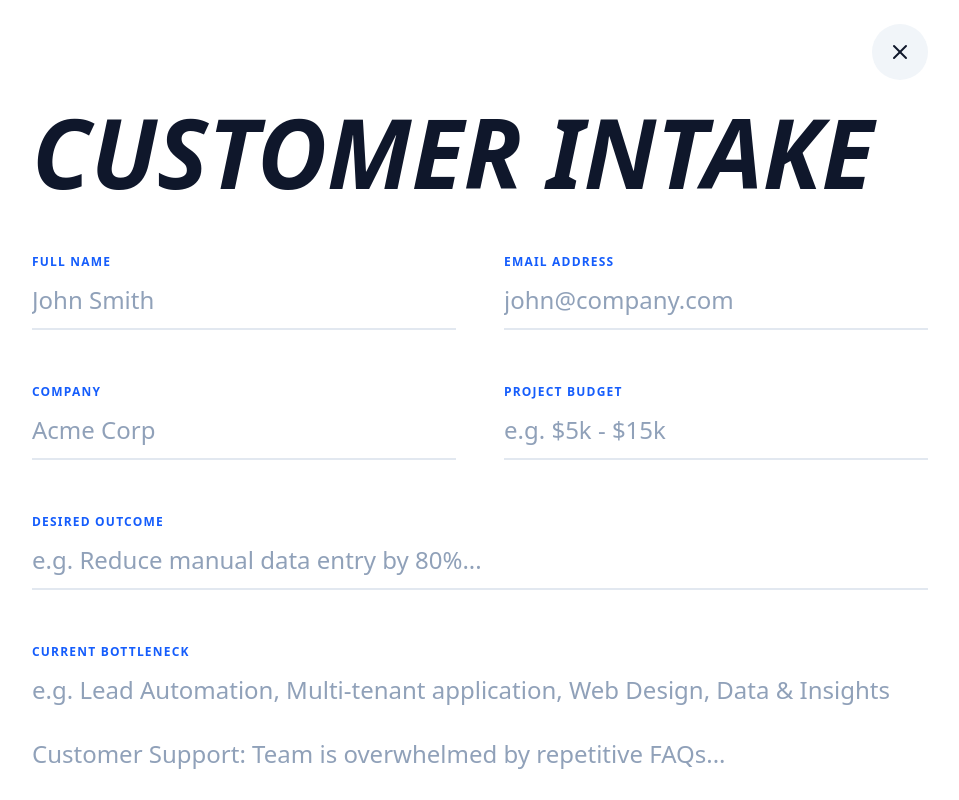
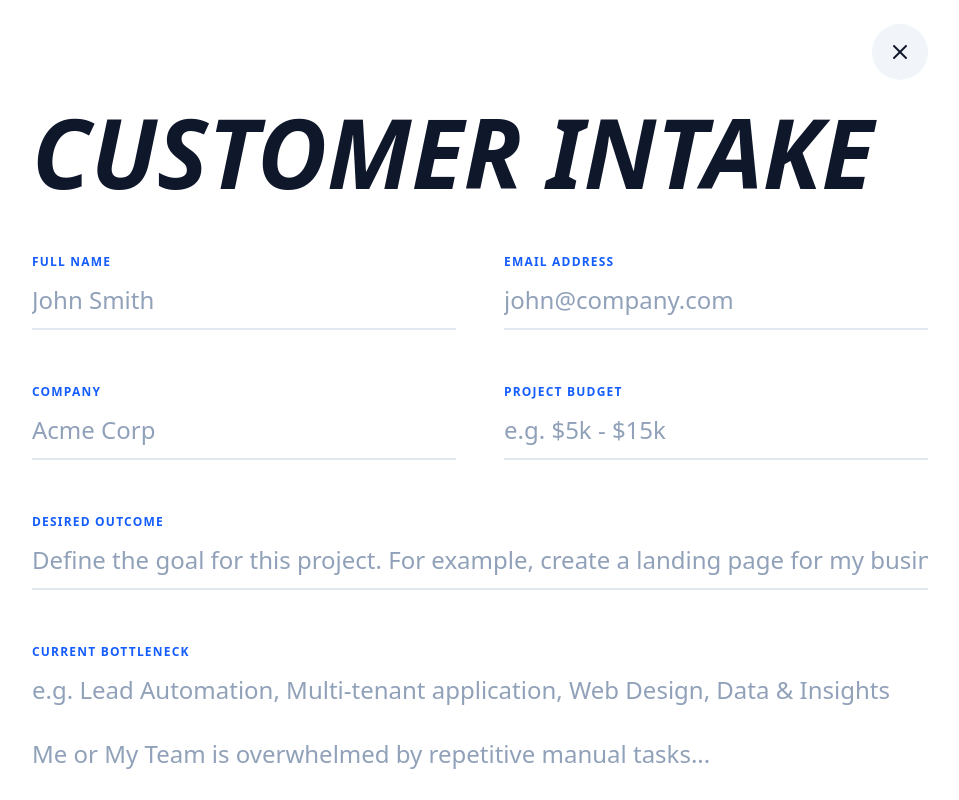
Before and after one commit to bombayway-png/portfolio-2026, a Next.js app: page / in a window 1280 px wide. Both pictures are taken after a click on the button "GET STARTED". Shown: the top 800 px of the page, without its empty margins (160-1119 px from the left). Built offline with nearby package versions, Linux system fonts and the light colour scheme.

Commit message:
Update page.tsx

```diff
--- a/app/page.tsx
+++ b/app/page.tsx
@@ -44,7 +44,7 @@ export default function Home() {
   const bottleneckRef = useRef<HTMLTextAreaElement>(null);
 
   // Dynamic placeholder for use cases
-  const bottleneckPlaceholder = "e.g. Lead Automation, Multi-tenant application, Web Design, Data & Insights\n\nCustomer Support: Team is overwhelmed by repetitive FAQs...\n\nData Synthesis: Need to extract insights from thousands of reviews...";
+  const bottleneckPlaceholder = "e.g. Lead Automation, Multi-tenant application, Web Design, Data & Insights\n\nMe or My Team is overwhelmed by repetitive manual tasks...\n\nData Synthesis: Need to extract insights from thousands of reviews...";
 
   // Effect to adjust height of textarea based on content
   useEffect(() => {
@@ -217,7 +217,7 @@ export default function Home() {
 
                   <div className="space-y-3 md:col-span-2">
                     <label className="text-[10px] md:text-xs font-black uppercase tracking-widest text-blue-600">Desired Outcome</label>
-                    <input className={inputClasses} placeholder="e.g. Reduce manual data entry by 80%..." value={formData.outcome} onChange={(e) => setFormData({...formData, outcome: e.target.value})} />
+                    <input className={inputClasses} placeholder="Define the goal for this project. For example, create a landing page for my business listing to increase my online presence." value={formData.outcome} onChange={(e) => setFormData({...formData, outcome: e.target.value})} />
                   </div>
 
                   <div className="space-y-3 md:col-span-2">
```
